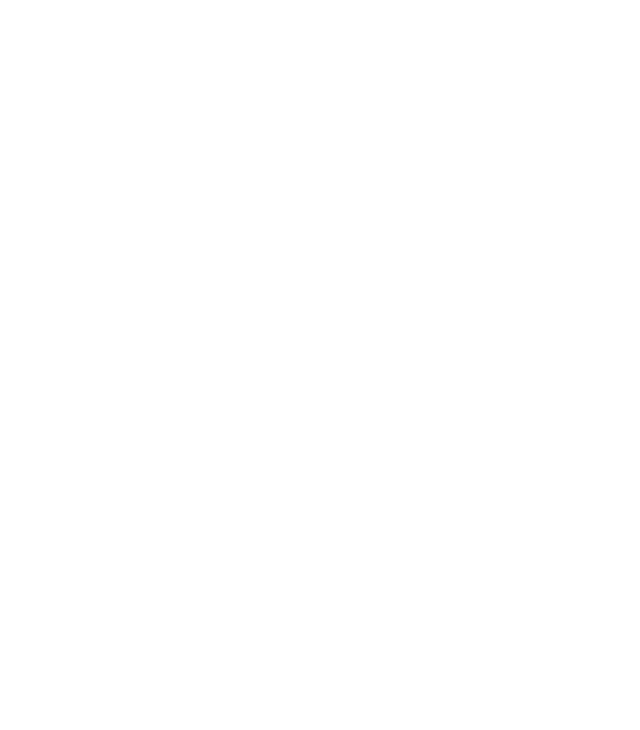
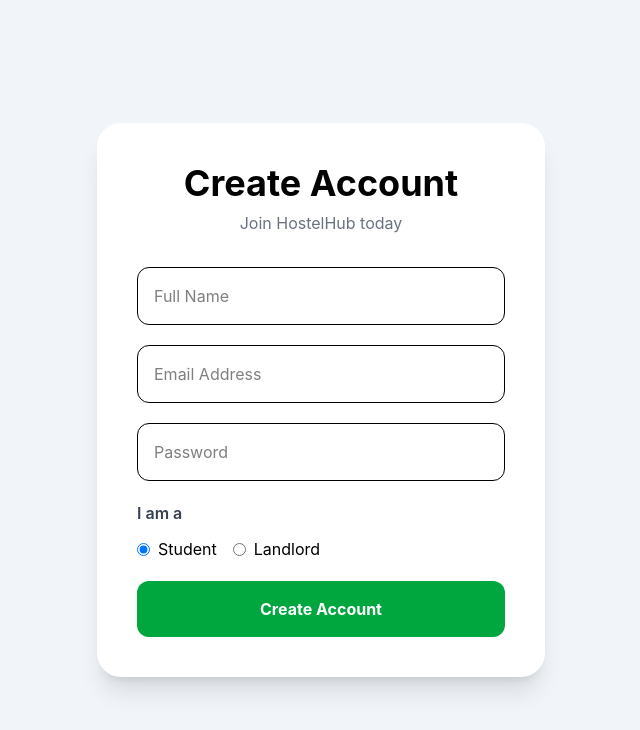
Before and after one commit to mosesmurimi/HostelHub, a React (Vite) app: page /register in a window 1280 px wide. Before the commit this address had no page. Shown: the top 730 px of the page, without its empty margins (319-959 px from the left). Built offline with nearby package versions, Linux system fonts and the light colour scheme.

Commit message:
development of a sign up page using fire base

```diff
--- a/package.json
+++ b/package.json
@@ -11,6 +11,7 @@
   },
   "dependencies": {
     "@tailwindcss/vite": "^4.3.2",
+    "firebase": "^12.16.0",
     "framer-motion": "^12.42.2",
     "react": "^19.2.7",
     "react-dom": "^19.2.7",
--- a/src/App.jsx
+++ b/src/App.jsx
@@ -1,3 +1,4 @@
+import Register from "./pages/Register";
 import Analytics from "./pages/Analytics";
 import LandlordBookings from "./pages/LandlordBookings";
 import MyListings from "./pages/MyListings";
@@ -41,6 +42,8 @@
          <Route path="/landlord-bookings" element={<LandlordBookings />}/>
 
          <Route path="/analytics" element={<Analytics />} />
+
+         <Route path="/register" element={<Register />} />
       </Routes>
     </BrowserRouter>
   );
--- /dev/null
+++ b/src/firebase/firebase.js
@@ -0,0 +1,29 @@
+import { getFirestore } from "firebase/firestore";
+
+import { initializeApp } from "firebase/app";
+
+import { getAuth } from "firebase/auth";
+
+const firebaseConfig = {
+
+  apiKey: import.meta.env.VITE_FIREBASE_API_KEY,
+
+  authDomain: import.meta.env.VITE_FIREBASE_AUTH_DOMAIN,
+
+  projectId: import.meta.env.VITE_FIREBASE_PROJECT_ID,
+
+  storageBucket: import.meta.env.VITE_FIREBASE_STORAGE_BUCKET,
+
+  messagingSenderId:
+    import.meta.env.VITE_FIREBASE_MESSAGING_SENDER_ID,
+
+  appId: import.meta.env.VITE_FIREBASE_APP_ID,
+
+};
+
+const app = initializeApp(firebaseConfig);
+
+export const auth = getAuth(app);
+export const db = getFirestore(app);
+
+export default app;
--- /dev/null
+++ b/src/pages/Register.jsx
@@ -0,0 +1,131 @@
+import { doc, setDoc, serverTimestamp } from "firebase/firestore";
+import { db } from "../firebase/firebase";
+import { registerUser } from "../services/auth";
+import { useState } from "react";
+
+const Register = () => {
+  const [name, setName] = useState("");
+  const [email, setEmail] = useState("");
+  const [password, setPassword] = useState("");
+  const [role, setRole] = useState("student");
+
+  const handleSubmit = async (e) => {
+
+  e.preventDefault();
+  console.log("Form Submitted");
+
+  try {
+    const userCredential = await registerUser(email, password);
+
+    const user = userCredential.user;
+
+    await setDoc(doc(db, "users", user.uid), {
+      uid: user.uid,
+      name,
+      email,
+      role,
+      createdAt: serverTimestamp(),
+    });
+
+    alert("Account Created Successfully!");
+
+  } catch (error) {
+    alert(error.message);
+  }
+};
+
+  return (
+    <div className="min-h-screen bg-slate-100 flex items-center justify-center p-6">
+
+      <div className="bg-white rounded-3xl shadow-xl p-10 w-full max-w-md">
+
+        <h1 className="text-4xl font-bold text-center mb-2">
+          Create Account
+        </h1>
+
+        <p className="text-center text-gray-500 mb-8">
+          Join HostelHub today
+        </p>
+
+        <form onSubmit={handleSubmit} className="space-y-5">
+
+          <input
+            type="text"
+            placeholder="Full Name"
+            className="w-full border rounded-xl p-4"
+            value={name}
+            onChange={(e) => setName(e.target.value)}
+          />
+
+          <input
+            type="email"
+            placeholder="Email Address"
+            className="w-full border rounded-xl p-4"
+            value={email}
+            onChange={(e) => setEmail(e.target.value)}
+          />
+
+          <input
+            type="password"
+            placeholder="Password"
+            className="w-full border rounded-xl p-4"
+            value={password}
+            onChange={(e) => setPassword(e.target.value)}
+          />
+
+          <div>
+
+  <label className="font-semibold text-gray-700">
+
+    I am a
+
+  </label>
+
+  <div className="flex gap-4 mt-3">
+
+    <label className="flex items-center gap-2">
+
+      <input
+        type="radio"
+        value="student"
+        checked={role === "student"}
+        onChange={(e) => setRole(e.target.value)}
+      />
+
+      Student
+
+    </label>
+
+    <label className="flex items-center gap-2">
+
+      <input
+        type="radio"
+        value="landlord"
+        checked={role === "landlord"}
+        onChange={(e) => setRole(e.target.value)}
+      />
+
+      Landlord
+
+    </label>
+
+  </div>
+
+</div>
+
+          <button
+            type="submit"
+            className="w-full bg-green-600 hover:bg-green-700 text-white py-4 rounded-xl font-bold transition"
+          >
+            Create Account
+          </button>
+
+        </form>
+
+      </div>
+
+    </div>
+  );
+};
+
+export default Register;
--- /dev/null
+++ b/src/services/auth.js
@@ -0,0 +1,39 @@
+import {
+  createUserWithEmailAndPassword,
+  signInWithEmailAndPassword,
+  signOut,
+} from "firebase/auth";
+
+import { auth } from "../firebase/firebase";
+
+// Register
+
+export const registerUser = (email, password) => {
+
+  return createUserWithEmailAndPassword(
+    auth,
+    email,
+    password
+  );
+
+};
+
+// Login
+
+export const loginUser = (email, password) => {
+
+  return signInWithEmailAndPassword(
+    auth,
+    email,
+    password
+  );
+
+};
+
+// Logout
+
+export const logoutUser = () => {
+
+  return signOut(auth);
+
+};
```
Also changed, not shown: 2 other files (tests, documents, lock files or other folders).
